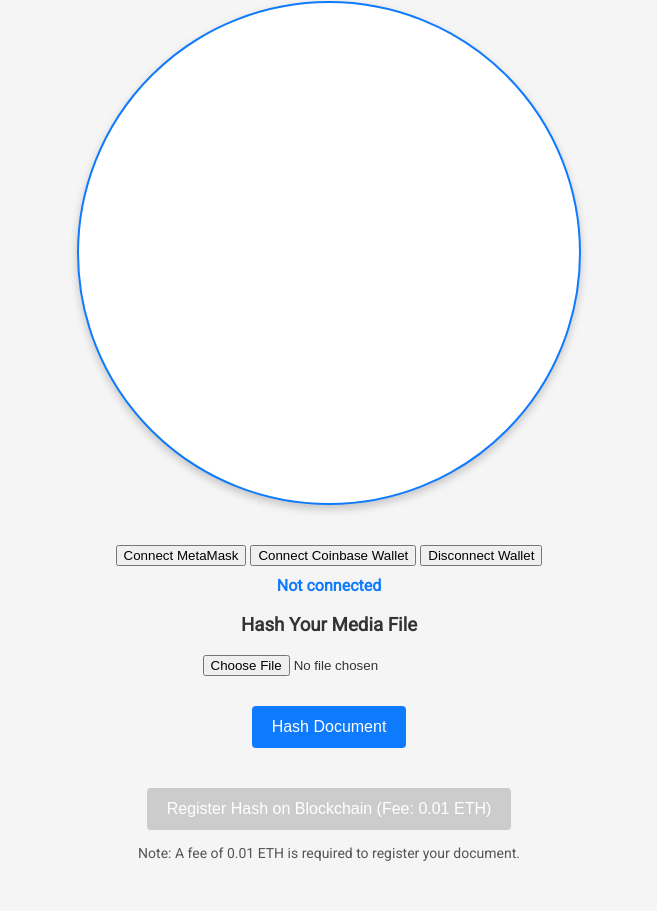
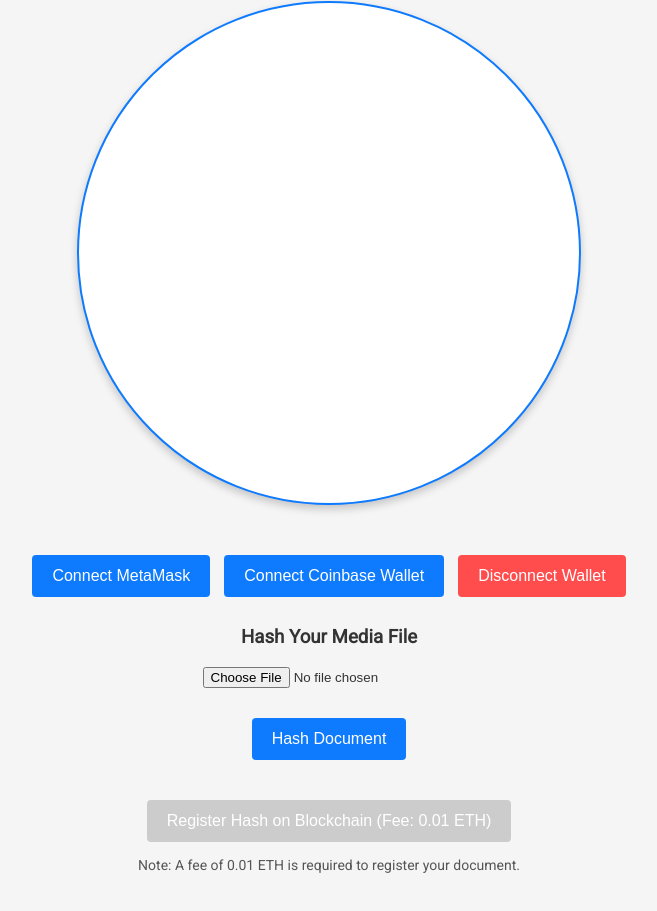
Before and after one commit to Lpierzina/LockChainMedia, a plain HTML site: page index.html in a window 1280 px wide. Shown: the part 1197-2108 px from the top of the page, without its empty margins (311-968 px from the left). Drawn offline with Linux system fonts and the light colour scheme.

Commit message:
Update index.html
button update

```diff
--- a/index.html
+++ b/index.html
@@ -414,11 +414,9 @@
 
         <!-- Connect MetaMask and Coinbase Wallet -->
         <div id="walletSection">
-            <button onclick="connectWallet('metamask')">Connect MetaMask</button>
-            <button onclick="connectWallet('coinbase')">Connect Coinbase Wallet</button>
-            <button onclick="disconnectWallet()">Disconnect Wallet</button>
-            <p id="walletAddress">Not connected</p>
-
+            <button class="btn" onclick="connectWallet('metamask')">Connect MetaMask</button>
+            <button class="btn" onclick="connectWallet('coinbase')">Connect Coinbase Wallet</button>
+            <button class="btn" id="disconnectButton" onclick="disconnectWallet()">Disconnect Wallet</button>
         </div>
 
         <!-- Hash and Register Document -->
```
